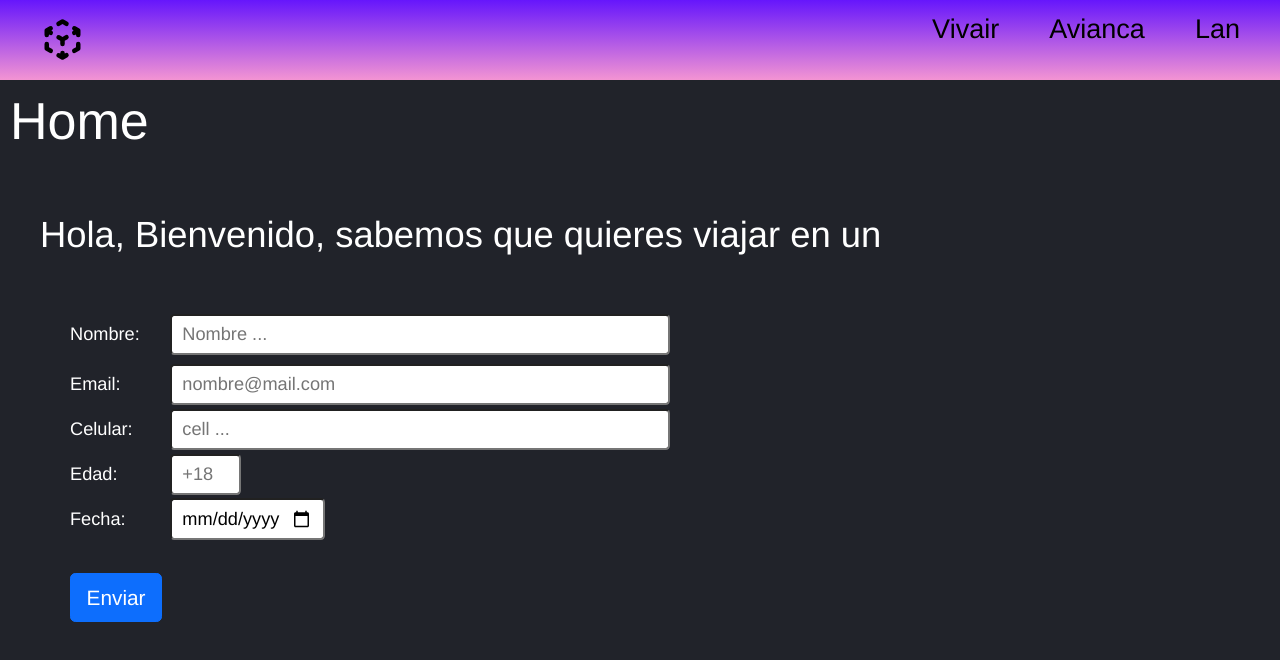
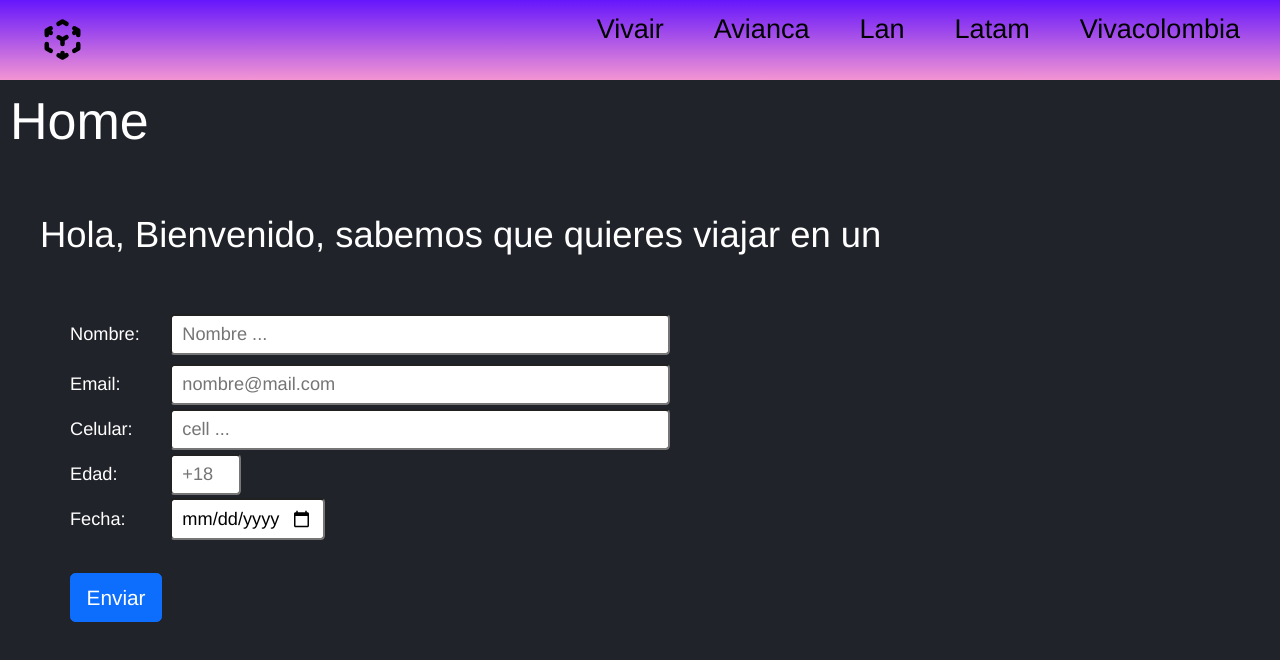
Before and after one commit to miguebeto/it-globers-app, a React (Create React App) app: page / in a window 1280 px wide. Shown: the top 660 px of the page. Built offline with nearby package versions, Linux system fonts and the light colour scheme.

Commit message:
added airline Latam and Vivacolombia

```diff
--- a/src/App.js
+++ b/src/App.js
@@ -12,6 +12,8 @@ export default function App() {
     {id: 1, name: 'Vivair'},
     {id: 2, name: 'Avianca'},
     {id: 3, name: 'Lan'},
+    {id: 4, name: 'Latam'},
+    {id: 5, name: 'Vivacolombia'},
   ]
 
   return (
--- a/src/header/header.css
+++ b/src/header/header.css
@@ -23,9 +23,8 @@
   height: 45px;
 }
 .nav-options {
+  display: flex;
   padding-left: 25px;
-  display: grid;
-  grid-template-columns: repeat(3, auto);
   grid-gap: 50px;
   list-style-type: none;
 }
```
Also changed, not shown: 7 other files (tests, documents, lock files or other folders).
